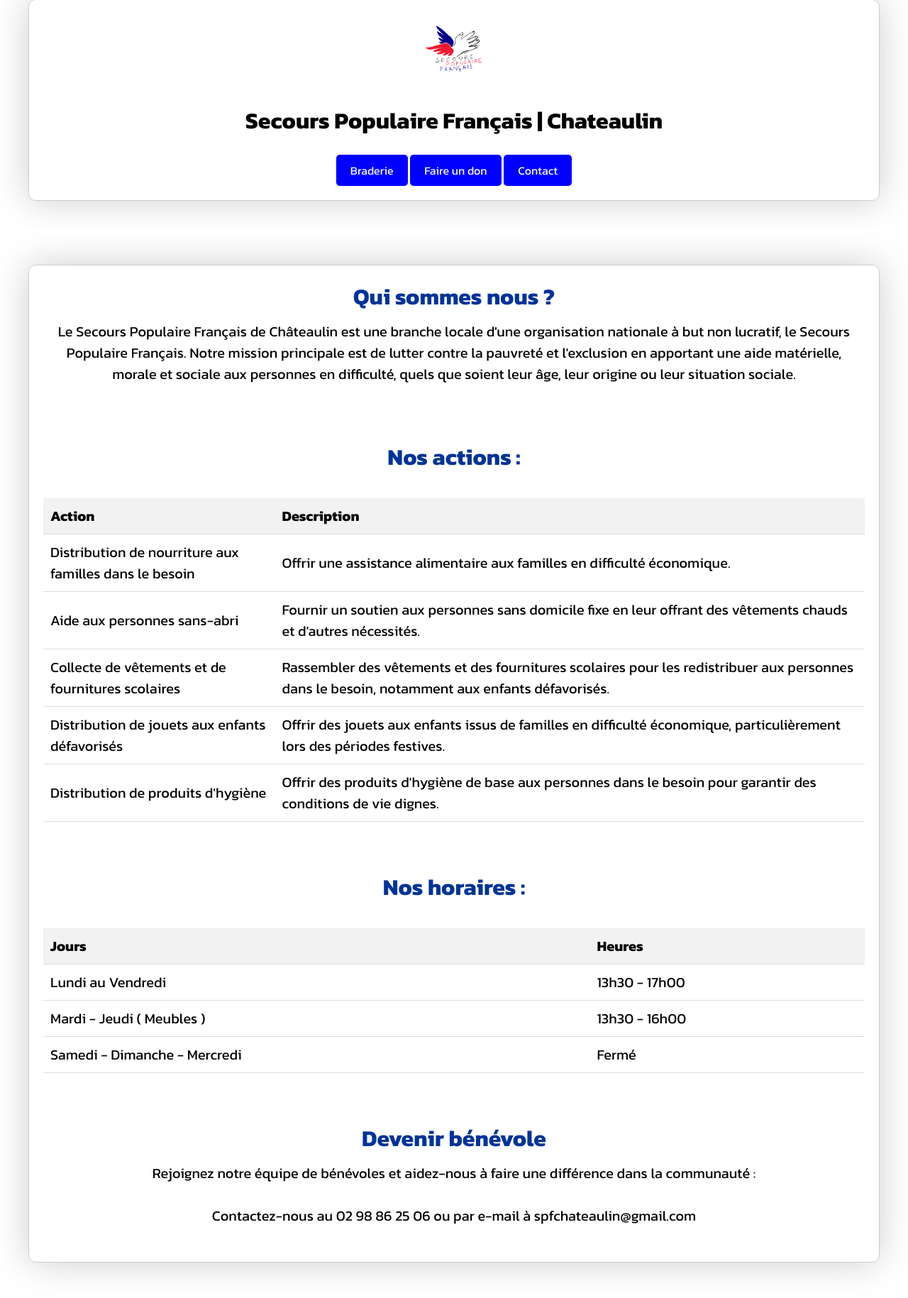
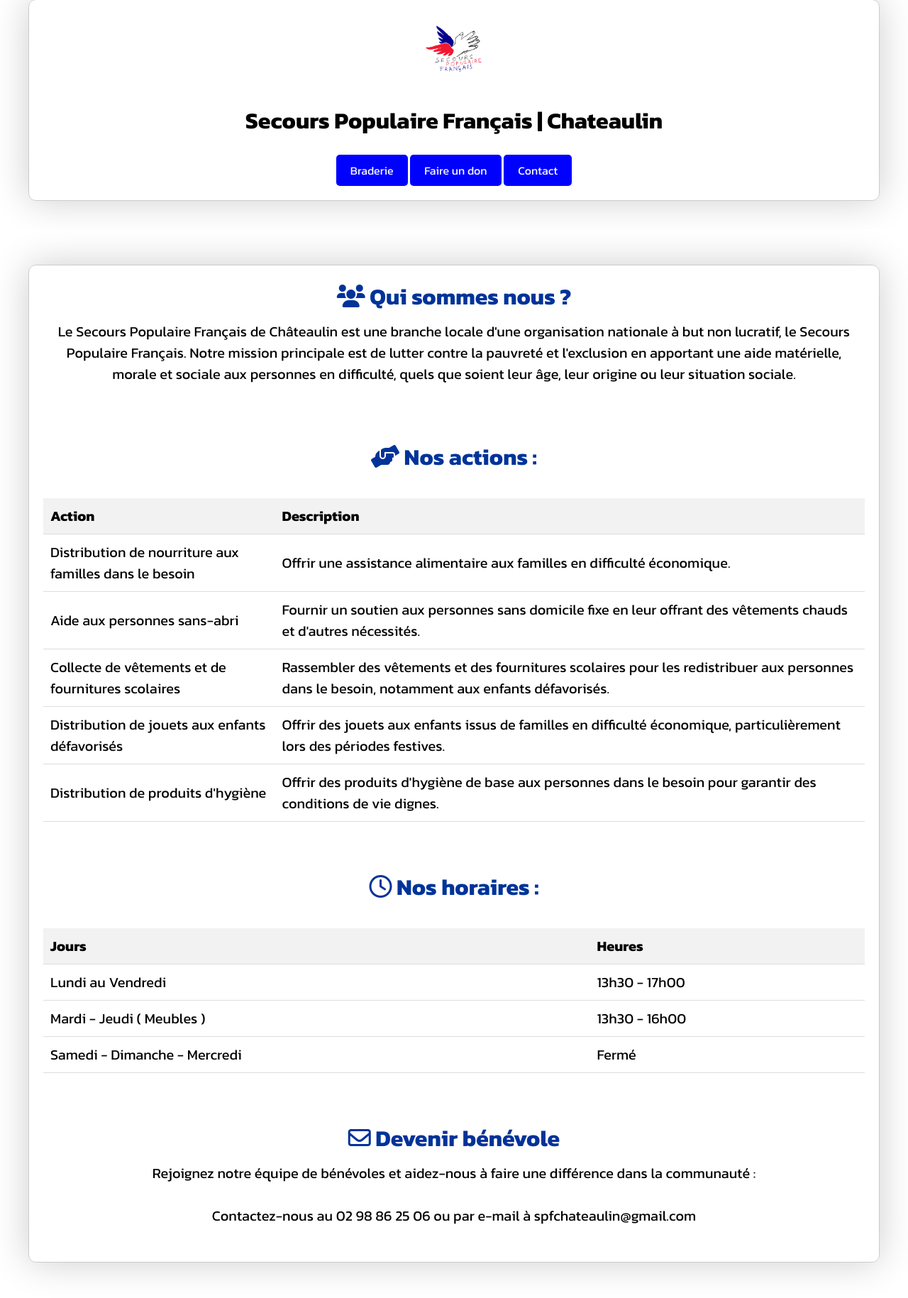
Before and after one commit to waynid/SecoursPopulaire-Template, a PHP site: page / in a window 1280 px wide. Shown: the part 21-1850 px from the top of the page at 71% size. Run offline with PHP 8.4, Linux system fonts and the light colour scheme.

Commit message:
Add files via upload

```diff
--- a/index.html
+++ b/index.html
@@ -8,6 +8,7 @@
     <meta name="keywords" content="Secours Populaire, association, humanitaire, solidarité, aide, démunis, Châteaulin, bénévolat, dons, soutien, communauté, aide alimentaire, aide sociale, lutte contre la précarité, solidarité internationale, actions sociales">
     <link rel="icon" type="image/png" href="img/Logo_Secours_populaire_français.png">
     <link rel="stylesheet" href="https://fonts.googleapis.com/css2?family=Kanit:wght@300;400;500;600;700&display=swap">
+    <link rel="stylesheet" href="https://cdnjs.cloudflare.com/ajax/libs/font-awesome/6.0.0-beta3/css/all.min.css">
     <link rel="stylesheet" href="css.css">
 </head>
 <body>
@@ -29,11 +30,11 @@
 
 <section class="content">
     <div class="container">
-        <h2>Qui sommes nous ?</h2>
+        <h2><i class="fas fa-users"></i> Qui sommes nous ?</h2>
         <p>Le Secours Populaire Français de Châteaulin est une branche locale d'une organisation nationale à but non lucratif, le Secours Populaire Français. Notre mission principale est de lutter contre la pauvreté et l'exclusion en apportant une aide matérielle, morale et sociale aux personnes en difficulté, quels que soient leur âge, leur origine ou leur situation sociale.</p>
         <br>
         <br>
-        <h2>Nos actions :</h2>
+        <h2><i class="fas fa-hands-helping"></i> Nos actions :</h2>
         <br>
         <table>
             <tr>
@@ -63,7 +64,7 @@
         </table>
         <br>
         <br>
-        <h2>Nos horaires :</h2>
+        <h2><i class="far fa-clock"></i> Nos horaires :</h2>
         <br>
         <table>
             <tr>
@@ -85,7 +86,7 @@
         </table>
         <br>
         <br>
-        <h2>Devenir bénévole</h2>
+        <h2><i class="far fa-envelope"></i> Devenir bénévole</h2>
         <p>Rejoignez notre équipe de bénévoles et aidez-nous à faire une différence dans la communauté :</p>
         <p>Contactez-nous au 02 98 86 25 06 ou par e-mail à spfchateaulin@gmail.com</p>
     </div>
```
Also changed, not shown: css.css (line endings or trailing spaces).
